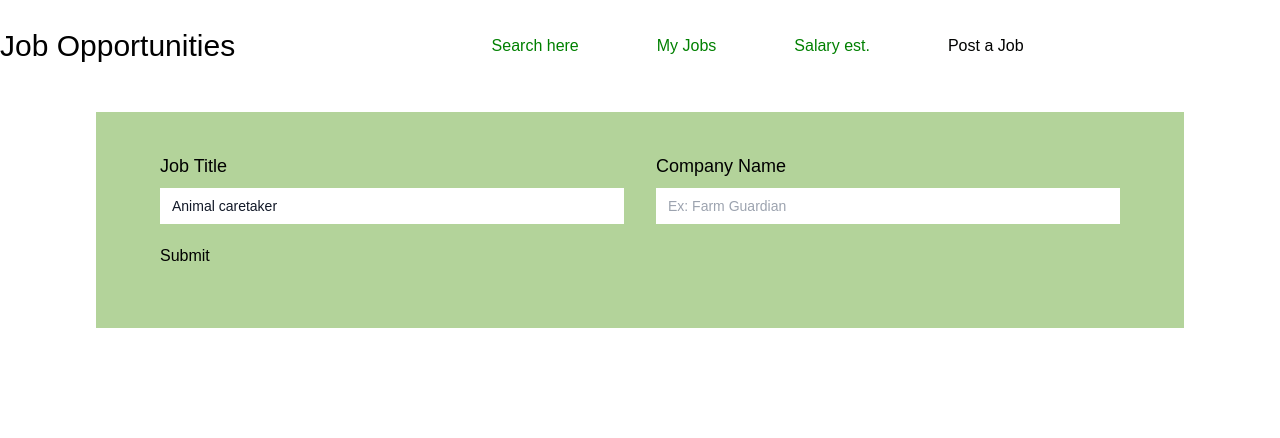
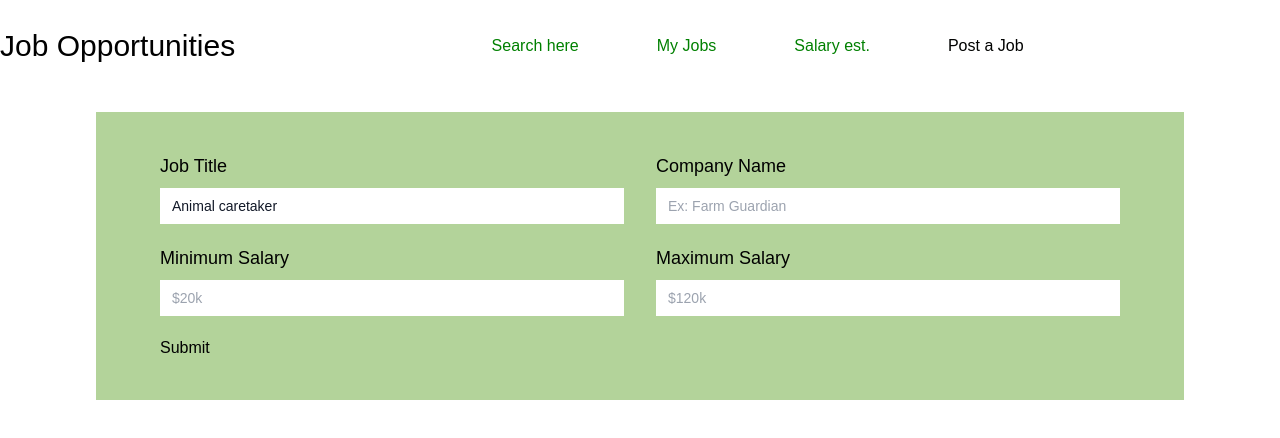
Before and after one commit to Bongani-4/Farm-Guardian-official-Web, a React (Vite) app in the folder FG/: page /post-job in a window 1280 px wide. Shown: the top 438 px of the page. Built offline with nearby package versions, Linux system fonts and the light colour scheme.

Commit message:
postJobs forms

```diff
--- a/FG/src/Pages/CreateJob.jsx
+++ b/FG/src/Pages/CreateJob.jsx
@@ -23,8 +23,10 @@ const CreateJob = () => {
 
                 {/**forms */}
                 <div className='bg-[#b3d39a] py-10 px-4 lg:px-16'>
-                    <form onSubmit={handleSubmit(onSubmit)}>
-                        <div className='flex flex-col lg:flex-row items-center justify-between gap-8'>
+                    <form onSubmit={handleSubmit(onSubmit)} className='space-y-5'>
+
+                        {/**1st row */}
+                        <div className='create-job-flex'>
                             <div className='lg:w-1/2 w-full'>
                                 <label className='block mb-2 text-lg'>
                                     Job Title
@@ -42,6 +44,25 @@ const CreateJob = () => {
 
                         </div>
 
+                        {/**2nd row */}
+                        <div className='create-job-flex'>
+                            <div className='lg:w-1/2 w-full'>
+                                <label className='block  mb-2 text-lg'>
+                                    Minimum Salary
+                                </label>
+                                <input type='text' placeholder="$20k"
+                                    {...register("minPrice")} className='create-job-input' />
+                            </div>
+                            <div className='lg:w-1/2 w-full'>
+                                <label className='block  mb-2 text-lg'>
+                                    Maximum Salary
+                                </label>
+                                <input type='text' placeholder="$120k"
+                                    {...register("maxPrice")} className='create-job-input' />
+                            </div>
+
+                        </div>
+
                         <input type="submit" className='my-5' />
                     </form>
 
```
